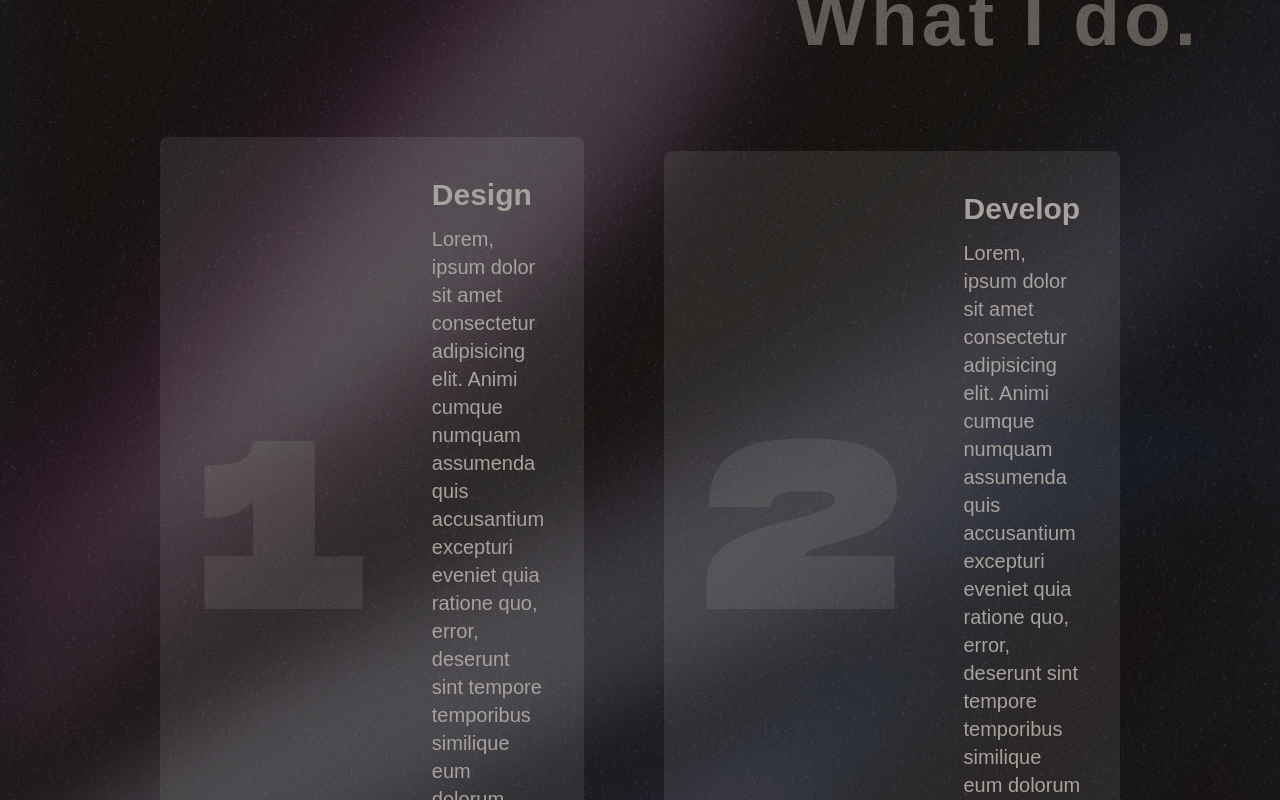
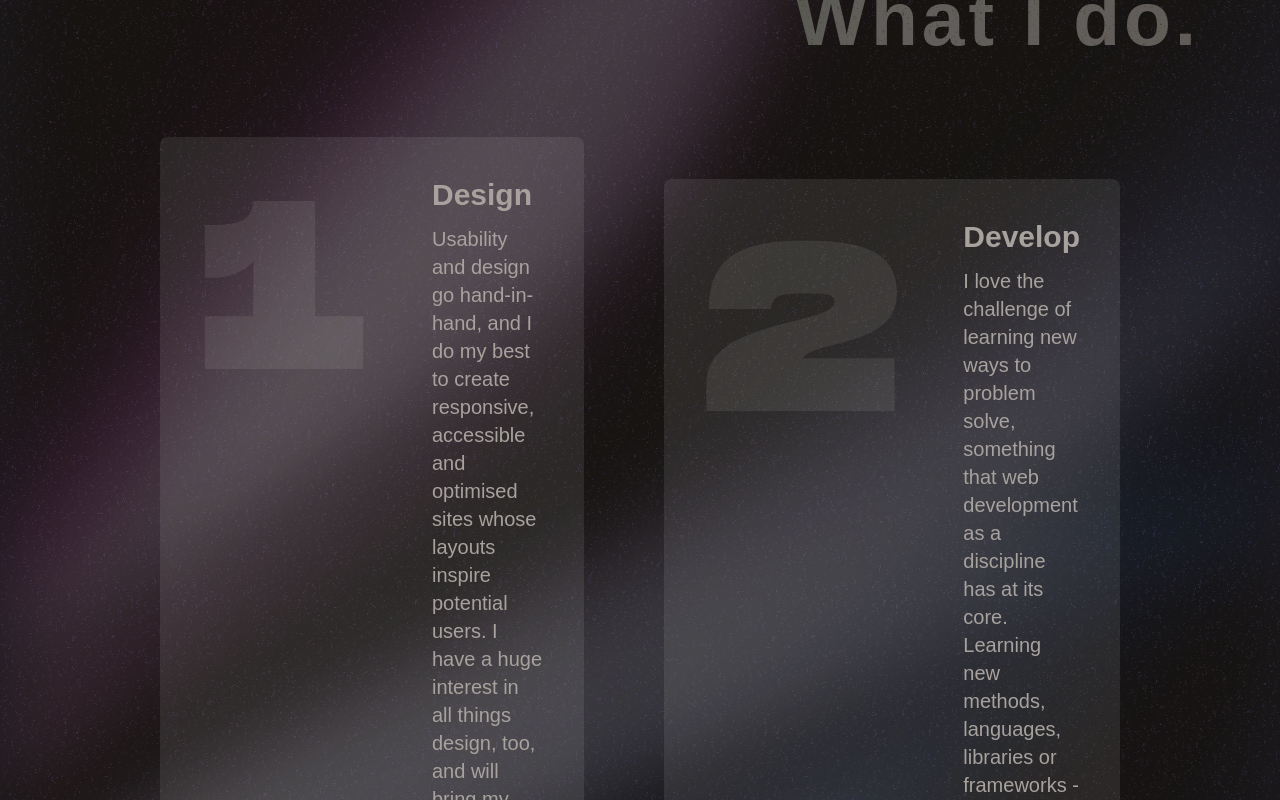
Before and after one commit to jg2002-j/JG-Portfolio, a React (Vite) app: page / in a window 1280 px wide. Shown: the part 900-1700 px from the top of the page. Built offline with nearby package versions, Linux system fonts and the light colour scheme; a web font is replaced by a local one.

Commit message:
finished text

```diff
--- a/src/components/WhatIDo.jsx
+++ b/src/components/WhatIDo.jsx
@@ -15,14 +15,14 @@ function WhatIDo() {
 			Services.map((service, index) => {
 				return (
 					<div>
-						<div key={index} className="hidden lg:flex servBox max-w-[800px] flex-grow w-full lg:w-fit bg-stone-300 bg-opacity-10 rounded-lg p-10 flex-row items-center gap-10 hover:bg-stone-400 hover:bg-opacity-20 duration-1000">
+						<div key={index} className="hidden lg:flex servBox max-w-[800px] flex-grow w-full lg:w-fit bg-stone-300 bg-opacity-10 rounded-lg p-10 flex-row items-start gap-10 hover:bg-stone-400 hover:bg-opacity-20 duration-1000">
 							<h1 className="text-6xl lg:text-[30vh] font-title tracking-widest leading-none text-stone-300 text-opacity-10">{index+1}</h1>
 							<div className="flex flex-col gap-3">
 								<h2 className="text-3xl font-header">{service.title}</h2>
 								<p className="max-w-prose lg:text-xl text-pretty">{service.desc}</p>
 							</div>
 						</div>
-						<div key={index} className="flex lg:hidden servBox max-w-[800px] flex-grow w-full lg:w-fit bg-stone-300 bg-opacity-10 rounded-lg p-10 flex-row items-center gap-10 hover:bg-stone-400 hover:bg-opacity-20 duration-1000">
+						<div key={index} className="flex lg:hidden servBox max-w-[800px] flex-grow w-full lg:w-fit bg-stone-300 bg-opacity-10 rounded-lg p-10 flex-row items-start gap-10 hover:bg-stone-400 hover:bg-opacity-20 duration-1000">
 							<div className="flex flex-col gap-3">
 								<div className="flex items-center gap-5">
 									<h1 className="text-6xl lg:text-[30vh] font-title tracking-widest leading-none text-stone-300 text-opacity-10">{index+1}</h1>
--- a/src/data/Projects.js
+++ b/src/data/Projects.js
@@ -107,7 +107,7 @@ const projects = [
 		"title": "Password Generator",
 		"synopsis": "A web application that generates a password string based on user input using simple JS.",
 		"tags": ["individual", "development"],
-		"desc": "Lorem ipsum dolor sit amet consectetur adipisicing elit. Quibusdam et minus voluptatem magnam iusto temporibus reiciendis maxime? Id, praesentium quos non hic autem expedita quisquam totam laborum eligendi nisi repudiandae!",
+		"desc": "This web app familiarised me with the basics of JavaScript and web APIs, in order to generate a simple prompt-based password generator.",
 		"desktopImgs": [
 			"https://github.com/jg2002-j/password-generator/raw/main/Screenshot%202024-01-23%20174657.png"
 		],
--- a/src/data/Services.json
+++ b/src/data/Services.json
@@ -1,10 +1,10 @@
 [
 	{
 		"title": "Design",
-		"desc": "Lorem, ipsum dolor sit amet consectetur adipisicing elit. Animi cumque numquam assumenda quis accusantium excepturi eveniet quia ratione quo, error, deserunt sint tempore temporibus similique eum dolorum enim voluptates quod?"
+		"desc": "Usability and design go hand-in-hand, and I do my best to create responsive, accessible and optimised sites whose layouts inspire potential users. I have a huge interest in all things design, too, and will bring my passions for typography, layouts, colours and other design trends into my work."
 	},
 	{
 		"title": "Develop",
-		"desc": "Lorem, ipsum dolor sit amet consectetur adipisicing elit. Animi cumque numquam assumenda quis accusantium excepturi eveniet quia ratione quo, error, deserunt sint tempore temporibus similique eum dolorum enim voluptates quod?"
+		"desc": "I love the challenge of learning new ways to problem solve, something that web development as a discipline has at its core. Learning new methods, languages, libraries or frameworks - all with the singular goal of creating the best site possible - is my endgoal."
 	}
 ]
--- a/src/pages/HomePage.jsx
+++ b/src/pages/HomePage.jsx
@@ -23,8 +23,8 @@ function HomePage() {
          <FeaturedProject/>
          <GetInTouch/>
          <div className="w-full bg-stone-900 noise p-5 text-center">
-            <p className="text-sm">Landing page art by <a className="font-bold hover:text-stone-200 duration-300" href="https://www.artstation.com/artwork/WB1JeE" target="_blank">@Xebelion</a> on Artstation</p>
-            <p className="text-sm">Background art by <a className="font-bold hover:text-stone-200 duration-300" href="https://unsplash.com/@pawel_czerwinski?utm_content=creditCopyText&utm_medium=referral&utm_source=unsplash" target="_blank">Pawel Czerwinski</a> on Unsplash</p>
+            <p className="text-xs">Landing page art by <a className="font-bold hover:text-stone-200 duration-300" href="https://www.artstation.com/artwork/WB1JeE" target="_blank">@Xebelion</a> on Artstation</p>
+            <p className="text-xs">Background art by <a className="font-bold hover:text-stone-200 duration-300" href="https://unsplash.com/@pawel_czerwinski?utm_content=creditCopyText&utm_medium=referral&utm_source=unsplash" target="_blank">Pawel Czerwinski</a> on Unsplash</p>
          </div>
       </>
    )
```
